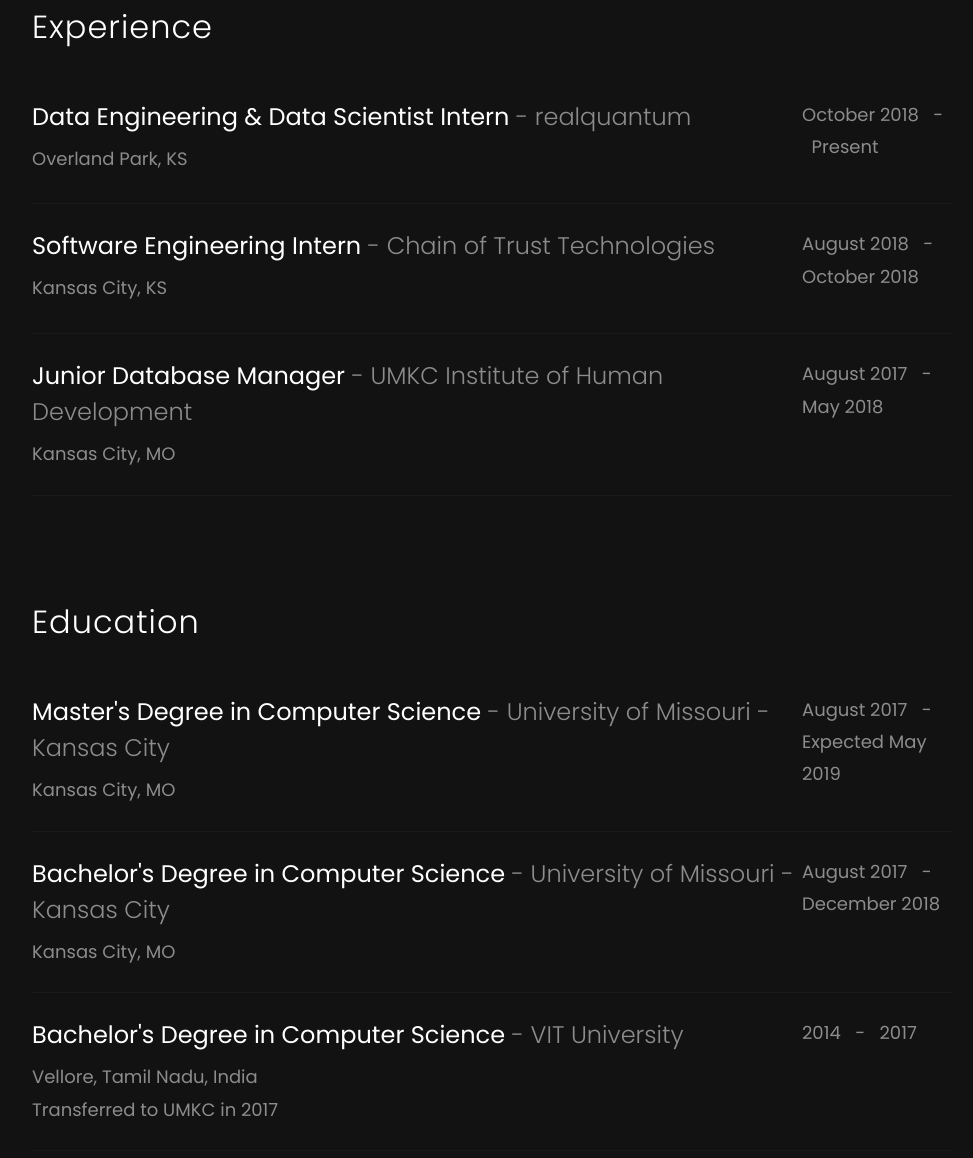
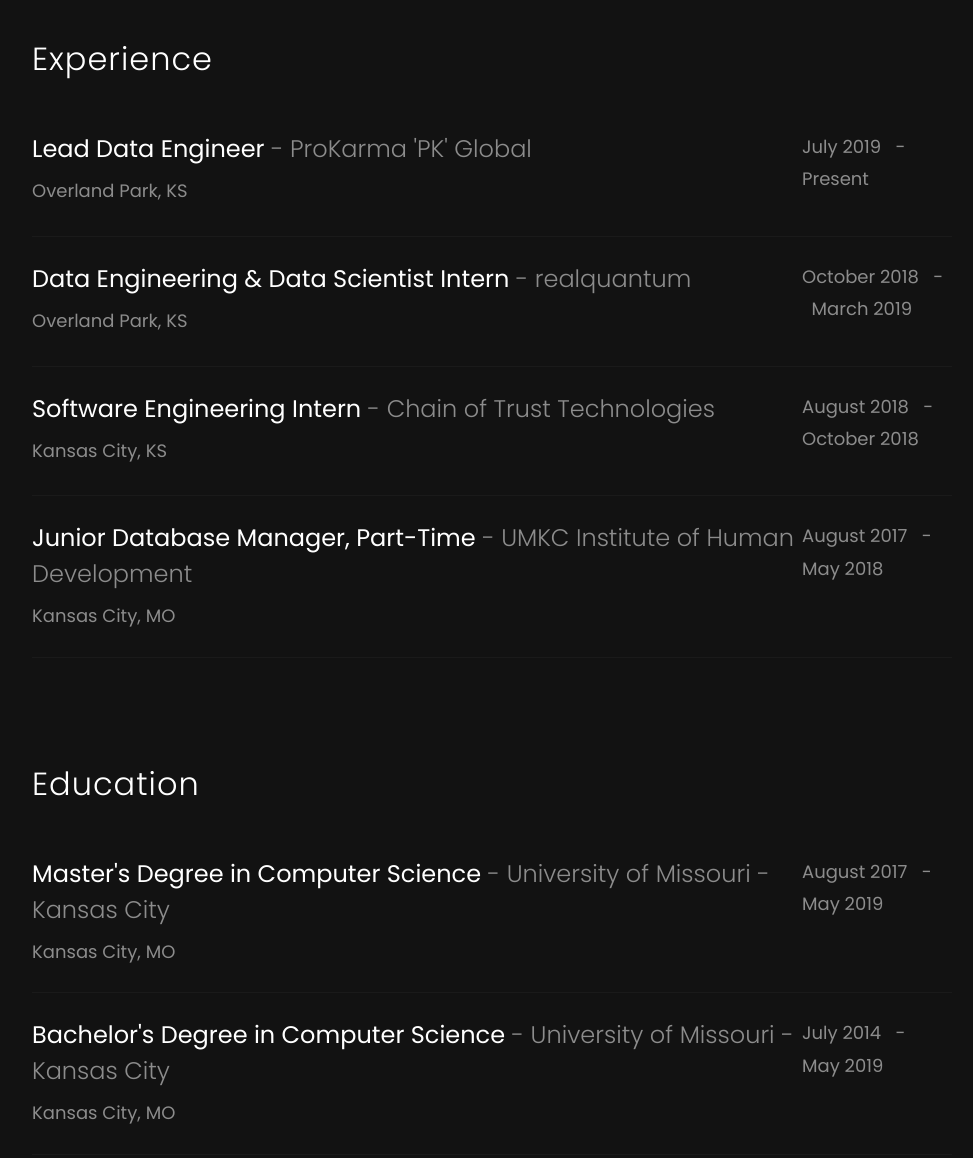
Before and after one commit to thedatabuddy/thedatabuddy.github.io, a plain HTML site: page about.html in a window 1280 px wide. Shown: the part 1216-2374 px from the top of the page, without its empty margins (243-1216 px from the left). Drawn offline with Linux system fonts and the light colour scheme; some packages are replaced by stand-ins of ours; no server answers; files whose address does not match are found by name.

Commit message:
Updated to reflect latest info

```diff
--- a/about.html
+++ b/about.html
@@ -95,7 +95,7 @@
               <div class="about-desc">
                 <div class="p-5">
                   <h2 class="mb-5">Hi! I'm Aadarsh Vadakattu</h2>
-                  <p>I'm a Graduate student with up to a year of Data Engineering, Data Scientist and Software Engineering experience. I'm a person who loves to code in Python and loves thinking about Statistics and Machine Learning. </p>
+                  <p>I'm a Lead Data Engineer with three years of Data Engineering, Data Scientist and Software Engineering experience. I'm a person who loves to code in Python and loves thinking about Statistics and Machine Learning. </p>
                   <p><a href="https://mailmissouri-my.sharepoint.com/:w:/g/personal/avhmf_mail_umkc_edu/EdIpERrBcvtEtiH36tdWEywBPPsT2Gszw9mb8vx_nolTDA?download=1">Download my "document" style resume here <span class="icon-book"></span></a></p>
                   <ul class="ftco-footer-social list-unstyled mt-4">
                     <li><a href="https://www.linkedin.com/in/thedatabuddy/" target="_blank"><span class="icon-linkedin"></span></a></li>
@@ -111,7 +111,7 @@
           	<div class="col-md-10">
           		<div class="profile ftco-animate">
 	          		<h2 class="mb-4">Profile</h2>
-	          		<p>I have good experience in database modeling, data managing and data wrangling. I also am a good Python programmer with skills in multiple Python libraries that help in solving statistical, Machine Learning and Data Science problems. I have worked as a Software Engineering Intern and a Data Scientist Intern in two startup companies in Kansas City.</p>
+	          		<p>I am a Data enthusiast loves to play with big datasets. I can comfortably work with many best practices of Data Engineering and Data Science to attain useful and profitable information. I am an experienced Machine Learning professional that can help a company build ML models that not only perform well statistically, but also perform fast enough with no hiccups. I write articles that help people with their Data Science and Engineering tasks on Medium - Check my articles by clicking <a href="https://medium.com/@thedatabuddy" target="_blank"><span> here!</span> </a></h4></p>
 	          		<div class="row my-5">
 	          		</div>
           		</div>
@@ -120,11 +120,21 @@
           			<h2 class="mb-4">Experience</h2>
           			<div class="exp-wrap py-4">
           				<div class="desc">
+	          				<h4>Lead Data Engineer <a href="https://www.pkglobal.com/" target="_blank"><span> - ProKarma 'PK' Global</span> </a></h4>
+	          				<p class="location">Overland Park, KS</p>
+          				</div>
+          				<div class="year">
+          					<p>July 2019 &nbsp; - &nbsp; Present</p>
+          				</div>
+          			</div>
+
+				          			<div class="exp-wrap py-4">
+          				<div class="desc">
 	          				<h4>Data Engineering &amp; Data Scientist Intern <a href="https://www.realquantum.com/" target="_blank"><span> - realquantum</span> </a></h4>
 	          				<p class="location">Overland Park, KS</p>
           				</div>
           				<div class="year">
-          					<p>October 2018 &nbsp; - &nbsp; Present</p>
+          					<p>October 2018 &nbsp; - &nbsp; March 2019</p>
           				</div>
           			</div>
 
@@ -140,7 +150,7 @@
 
           			<div class="exp-wrap py-4">
           				<div class="desc">
-	          				<h4>Junior Database Manager <a href="https://ihd.umkc.edu/aced/" target="_blank"><span> - UMKC Institute of Human Development</span></a></h4>
+	          				<h4>Junior Database Manager, Part-Time <a href="https://ihd.umkc.edu/aced/" target="_blank"><span> - UMKC Institute of Human Development</span></a></h4>
 	          				<p class="location">Kansas City, MO</p>
           				</div>
           				<div class="year">
@@ -158,7 +168,7 @@
 	          				<p class="location">Kansas City, MO</p>
           				</div>
           				<div class="year">
-          					<p>August 2017 &nbsp; - &nbsp; Expected May 2019</p>
+          					<p>August 2017 &nbsp; - &nbsp; May 2019</p>
           				</div>
           			</div>
 
@@ -168,7 +178,7 @@
 	          				<p class="location">Kansas City, MO</p>
           				</div>
           				<div class="year">
-          					<p>August 2017 &nbsp; - &nbsp; December 2018</p>
+          					<p>July 2014 &nbsp; - &nbsp; May 2019</p>
           				</div>
           			</div>
 
```
